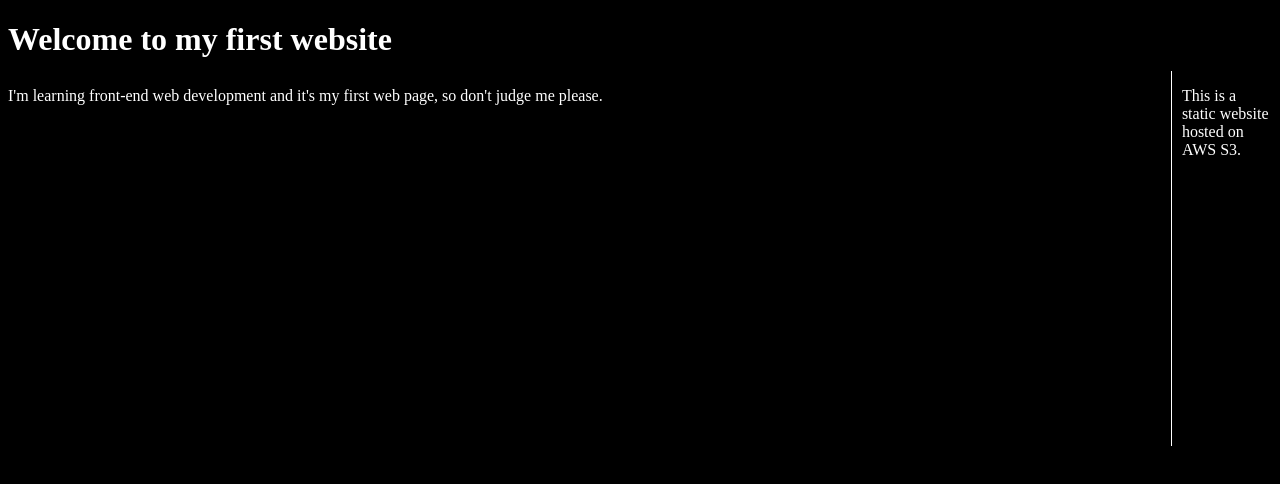
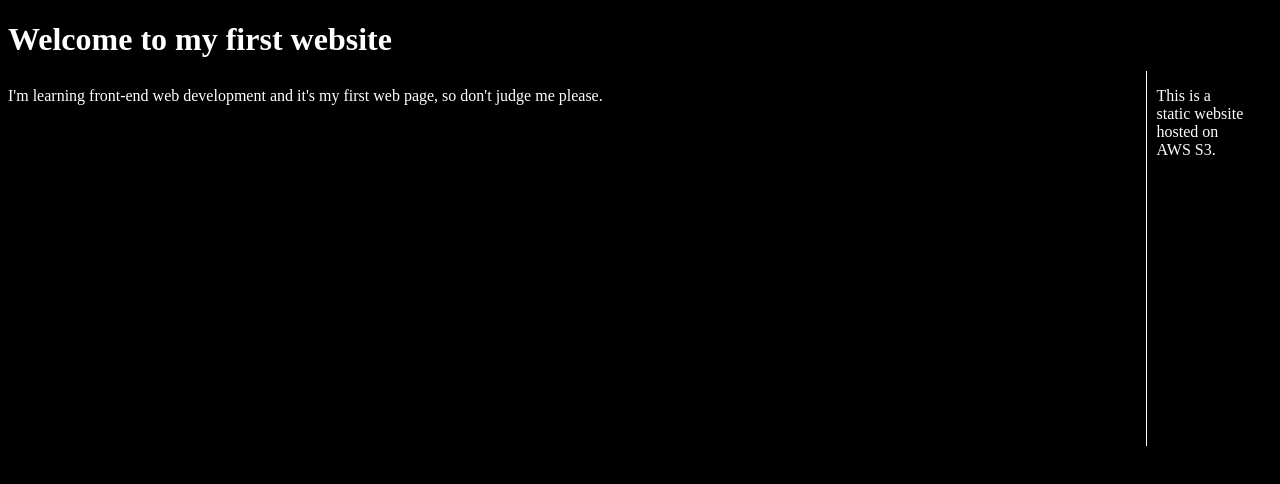
Before and after one commit to rodrisbach/rodrisbach.github.io, a plain HTML site: page index.html in a window 1280 px wide. Drawn offline with Linux system fonts and the light colour scheme.

Commit message:
I change a simple percentage

```diff
--- a/styles.css
+++ b/styles.css
@@ -14,7 +14,7 @@ body {
 .left {
     z-index: 2;
     float: left;
-    width: 92%;
+    width: 90%;
     height: 75%;
 }
 .right {
```
